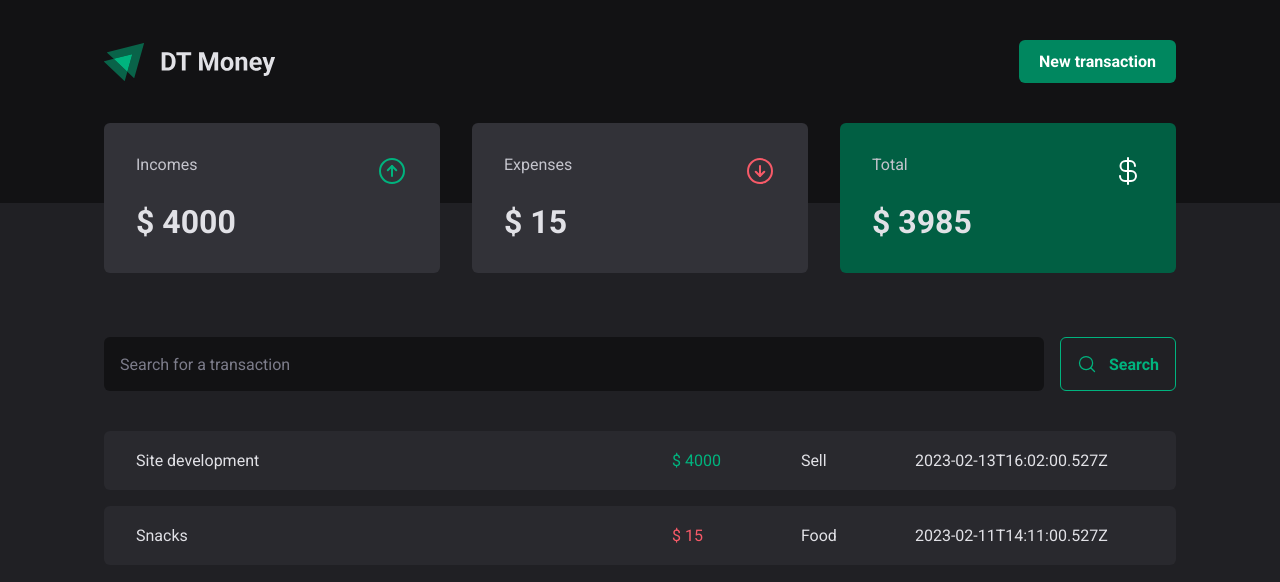
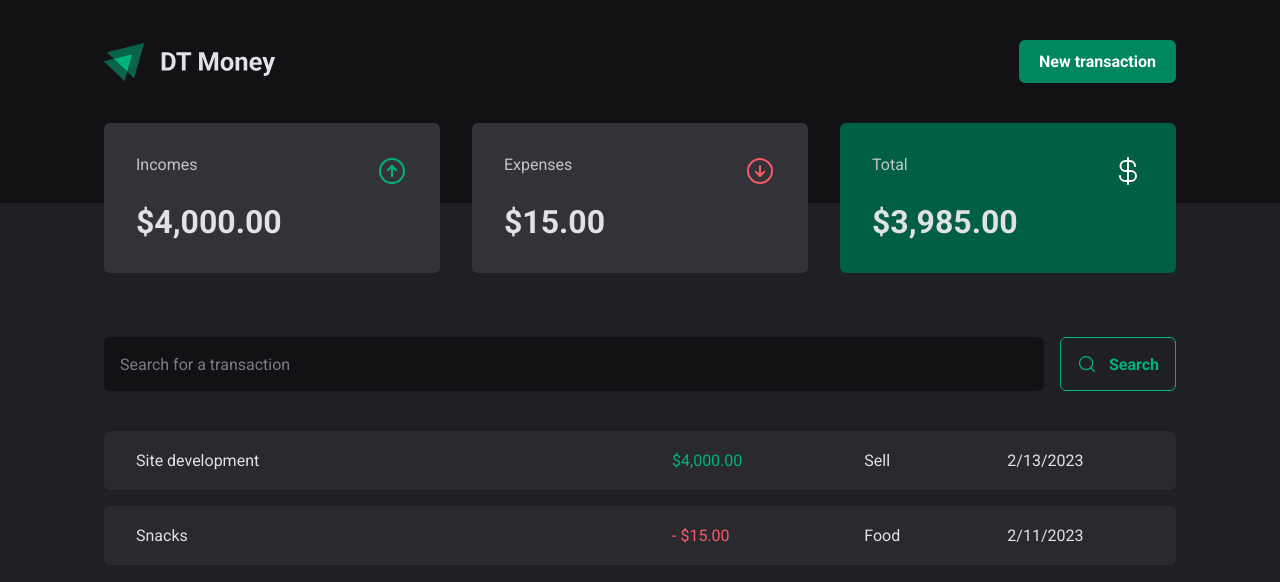
Before and after one commit to guilherme-n/dt-money, a React (Vite) app: page / in a window 1280 px wide. Shown: the top 582 px of the page. Built offline with nearby package versions, Linux system fonts and the light colour scheme; data requests are answered from the project's data file.

Commit message:
create date and price formatter

```diff
--- a/server.json
+++ b/server.json
@@ -11,7 +11,7 @@
 		{
 			"id": 2,
 			"description": "Snacks",
-			"type": "outcome",
+			"type": "expense",
 			"category": "Food",
 			"price": 15,
 			"createdAt": "2023-02-11T14:11:00.527Z"
--- a/src/components/Summary/index.tsx
+++ b/src/components/Summary/index.tsx
@@ -1,11 +1,12 @@
 import { SummaryCard, SummaryContainer } from './styles';
 import { ArrowCircleDown, ArrowCircleUp, CurrencyDollar } from 'phosphor-react';
 import { useTransactions } from '../contexts/TransactionsContext';
+import { priceFormatter } from '../../utils/formatter';
 
 export function Summary() {
 	const { transactions } = useTransactions();
 
-	const summary = transactions.reduce(
+	const { incomes, expenses, total } = transactions.reduce(
 		(acc, transaction) => {
 			if (transaction.type === 'income') {
 				acc.incomes += transaction.price;
@@ -30,7 +31,7 @@ export function Summary() {
 					<span>Incomes</span>
 					<ArrowCircleUp size={32} />
 				</header>
-				<strong>$ {summary.incomes}</strong>
+				<strong>{priceFormatter.format(incomes)}</strong>
 			</SummaryCard>
 
 			<SummaryCard iconColor='red'>
@@ -38,7 +39,7 @@ export function Summary() {
 					<span>Expenses</span>
 					<ArrowCircleDown size={32} />
 				</header>
-				<strong>$ {summary.expenses}</strong>
+				<strong>{priceFormatter.format(expenses)}</strong>
 			</SummaryCard>
 
 			<SummaryCard iconColor='white' bgColor='green'>
@@ -46,7 +47,7 @@ export function Summary() {
 					<span>Total</span>
 					<CurrencyDollar size={32} />
 				</header>
-				<strong>$ {summary.total}</strong>
+				<strong>{priceFormatter.format(total)}</strong>
 			</SummaryCard>
 		</SummaryContainer>
 	);
--- a/src/pages/Transactions/index.tsx
+++ b/src/pages/Transactions/index.tsx
@@ -2,6 +2,7 @@ import { useTransactions } from '../../components/contexts/TransactionsContext';
 import { Header } from '../../components/Header';
 import { SearchForm } from '../../components/SearchForm';
 import { Summary } from '../../components/Summary';
+import { dateFormatter, priceFormatter } from '../../utils/formatter';
 import {
 	PriceHighlight,
 	TransactionsContainer,
@@ -21,14 +22,18 @@ export function Transactions() {
 					<thead></thead>
 					<tbody>
 						{transactions.map((transaction) => {
+							const { id, description, type, price, category, createdAt } =
+								transaction;
+
 							return (
-								<tr key={transaction.id}>
-									<td>{transaction.description}</td>
-									<PriceHighlight variant={transaction.type}>
-										$ {transaction.price}
+								<tr key={id}>
+									<td>{description}</td>
+									<PriceHighlight variant={type}>
+										{type === 'expense' && '- '}
+										{priceFormatter.format(price)}
 									</PriceHighlight>
-									<td>{transaction.category}</td>
-									<td>{transaction.createdAt}</td>
+									<td>{category}</td>
+									<td>{dateFormatter.format(new Date(createdAt))}</td>
 								</tr>
 							);
 						})}
--- /dev/null
+++ b/src/utils/formatter.ts
@@ -0,0 +1,6 @@
+export const dateFormatter = Intl.DateTimeFormat('en-US');
+
+export const priceFormatter = Intl.NumberFormat('en-US', {
+	style: 'currency',
+	currency: 'USD',
+});
```
